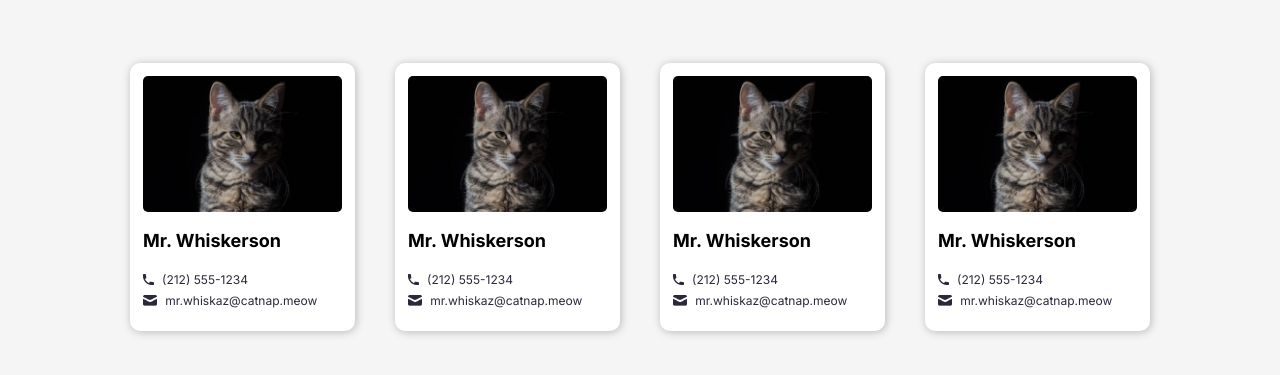
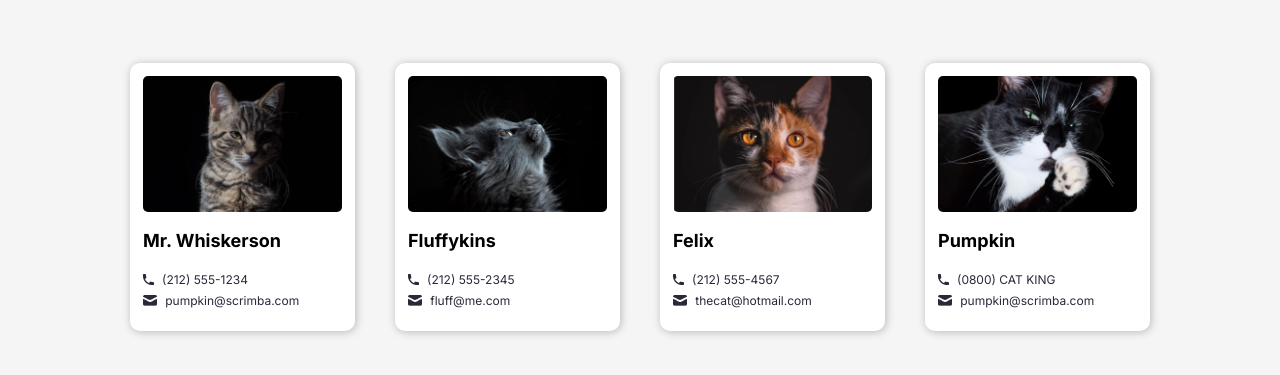
Before and after one commit to 0xYurii/Learn-React, a React (Vite) app: page / in a window 1280 px wide. Shown: the part 203-578 px from the top of the page. Built offline with nearby package versions, Linux system fonts and the light colour scheme.

Commit message:
Refactor Contact component to use props for dynamic data; remove hardcoded values

```diff
--- a/Contact.jsx
+++ b/Contact.jsx
@@ -1,24 +1,27 @@
-export default function Contact() {
+
+
+
+export default function Contact(props) {
     return (
         <article className="contact-card">
             <img
-                src="./images/mr-whiskerson.png"
-                alt="Photo of Mr. Whiskerson"
+                src={props.img}
+                alt={`Photo of ${props.name}`}
             />
-            <h3>Mr. Whiskerson</h3>
+            <h3>{props.name}</h3>
             <div className="info-group">
                 <img
                     src="./images/phone-icon.png"
                     alt="phone icon"
                 />
-                <p>(212) 555-1234</p>
+                <p>{props.phone} </p>
             </div>
             <div className="info-group">
                 <img
                     src="./images/mail-icon.png"
                     alt="mail icon"
                 />
-                <p>mr.whiskaz@catnap.meow</p>
+                <p>{props.email}</p>
             </div>
         </article>
     )
```
Also changed, not shown: App.jsx (+0 -96 lines).
